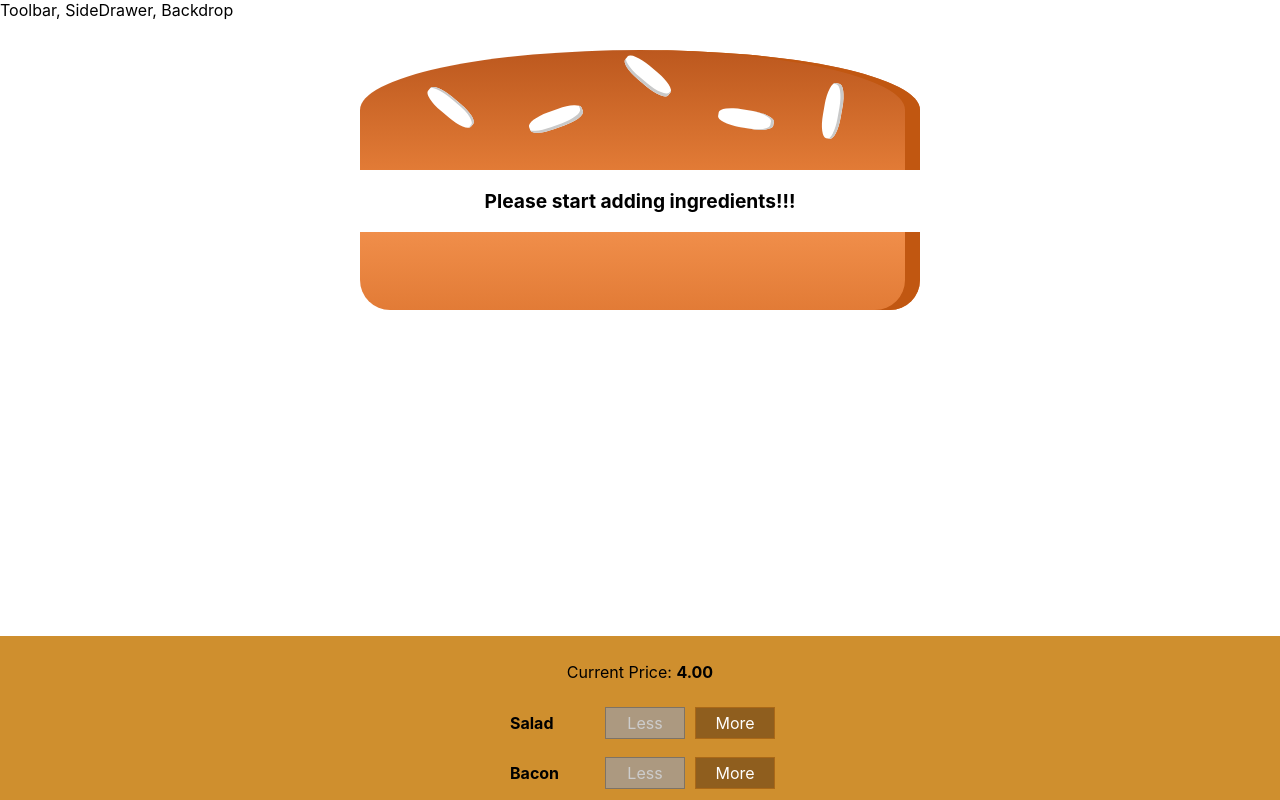
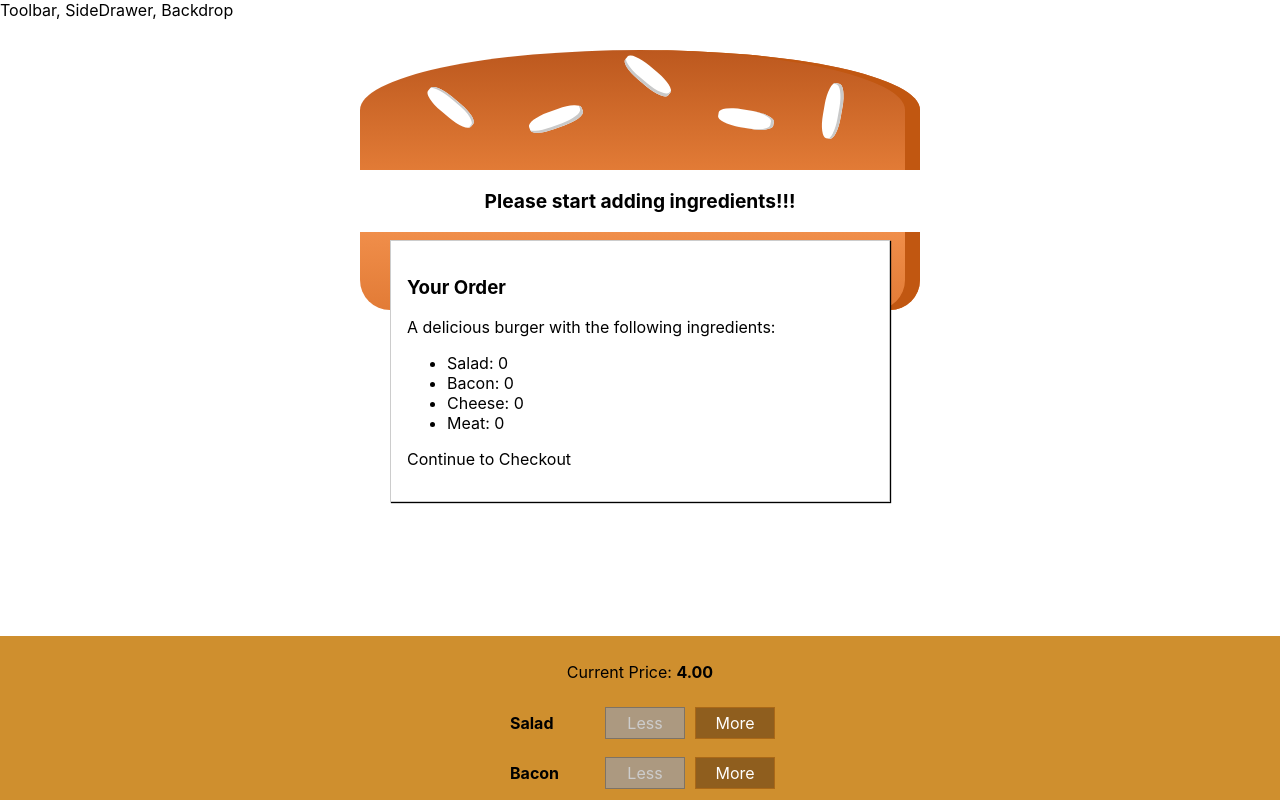
Before and after one commit to BuiKiem/burger-builder, a React (Create React App) app: page / in a window 1280 px wide. Shown: the top 800 px of the page. Built offline with nearby package versions, Linux system fonts and the light colour scheme.

Commit message:
Create the Order Summary Modal.

```diff
--- /dev/null
+++ b/src/components/Burger/OrderSummary/index.js
@@ -0,0 +1,30 @@
+import React from "react";
+import PropTypes from "prop-types";
+
+import Aux from "../../../hoc/Aux";
+
+const orderSummary = (props) => {
+    const ingredients = Object.keys(props.ingredients)
+        .map(key =>
+            <li>
+                <span key={props.ingredients[key]}
+                      style={{textTransform: 'capitalize'}}>{key}</span>: {props.ingredients[key]}
+            </li>
+        );
+    return (
+        <Aux>
+            <h3>Your Order</h3>
+            <p>A delicious burger with the following ingredients: </p>
+            <ul>
+                {ingredients}
+            </ul>
+            <p>Continue to Checkout</p>
+        </Aux>
+    );
+};
+
+orderSummary.propTypes = {
+    ingredients: PropTypes.object.isRequired,
+};
+
+export default orderSummary;
--- /dev/null
+++ b/src/components/UI/Modal/Modal.module.css
@@ -0,0 +1,20 @@
+.Modal {
+    position: fixed;
+    z-index: 500;
+    background-color: white;
+    width: 70%;
+    border: 1px solid #ccc;
+    box-shadow: 1px 1px 1px black;
+    padding: 16px;
+    left: 15%;
+    top: 30%;
+    box-sizing: border-box;
+    transition: all 0.3s ease-out;
+}
+
+@media (min-width: 600px) {
+    .Modal {
+        width: 500px;
+        left: calc(50% - 250px);
+    }
+}
--- /dev/null
+++ b/src/components/UI/Modal/index.js
@@ -0,0 +1,9 @@
+import React from "react";
+
+import classes from "./Modal.module.css";
+
+const modal = (props) => (
+    <div className={classes.Modal}>{props.children}</div>
+);
+
+export default modal;
--- a/src/containers/BurgerBuilder/index.js
+++ b/src/containers/BurgerBuilder/index.js
@@ -1,7 +1,10 @@
 import React, {Component} from "react";
+
 import Aux from "../../hoc/Aux";
 import Burger from "../../components/Burger";
 import BuildControls from "../../components/Burger/BuildControls";
+import Modal from "../../components/UI/Modal";
+import OrderSummary from "../../components/Burger/OrderSummary";
 
 const INGREDIENT_PRICES = {
     salad: 0.5,
@@ -64,6 +67,7 @@
         }
         return (
             <Aux>
+                <Modal><OrderSummary ingredients={this.state.ingredients}/></Modal>
                 <Burger ingredients={this.state.ingredients} />
                 <BuildControls
                     addIngredient={this.addIngredientHandler}
```
Also changed, not shown: src/components/UI/Backdrop/index.js (added).
